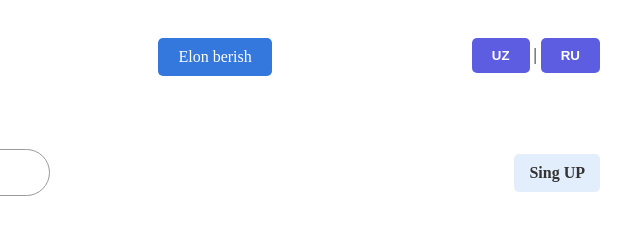
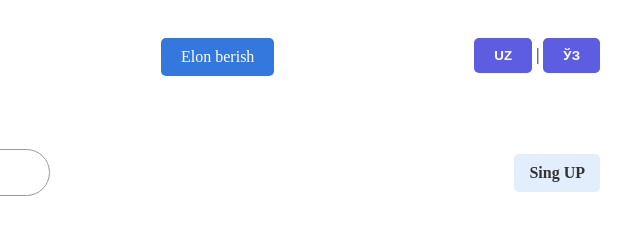
Before and after one commit to Muhammadboburshoh/demo_project, a plain HTML site: page index.html in a window 1280 px wide. Shown: the top 240 px of the page, 640-1280 px from the left. Drawn offline with Linux system fonts and the light colour scheme.

Commit message:
Edit language

```diff
--- a/index.html
+++ b/index.html
@@ -22,7 +22,7 @@
 
         <div class="site-header__language">
           <button class="site-heder_language-btn">UZ</button> |
-          <button class="site-heder_language-btn">RU</button>
+          <button class="site-heder_language-btn">ЎЗ</button>
         </div>
         </div>
       </nav>
```
